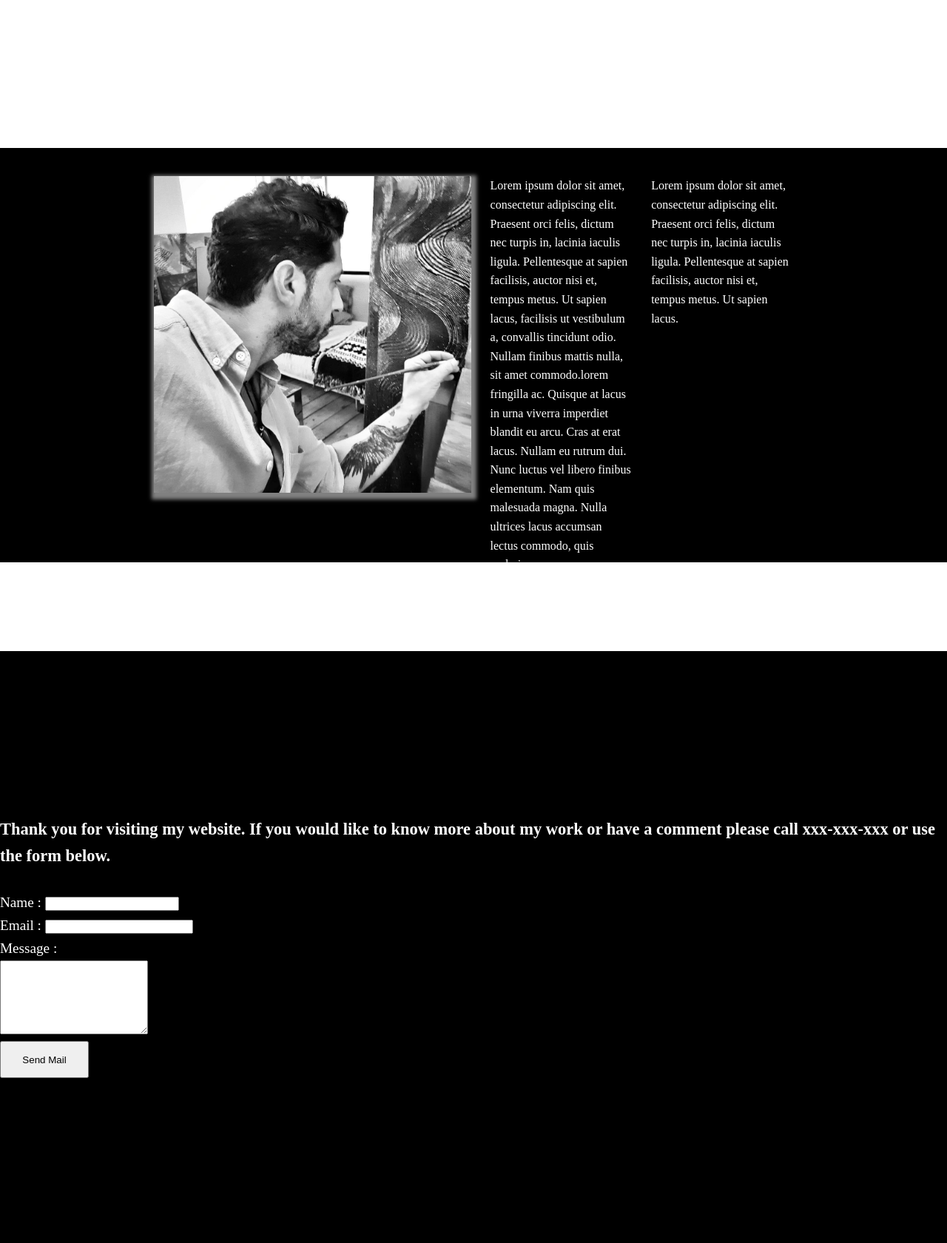
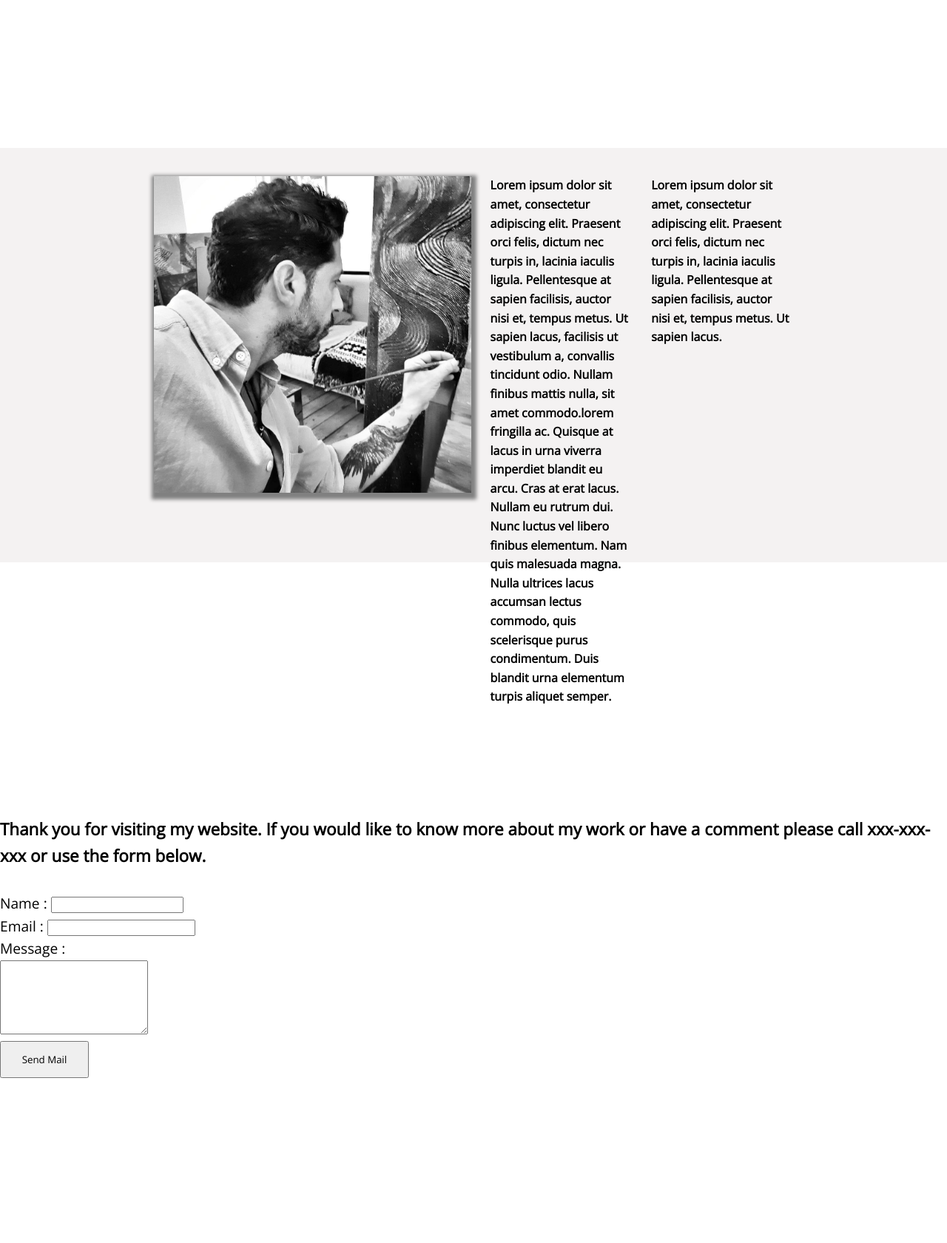
Before and after one commit to Vincenth1985/ShainHonca, a PHP site: page / in a window 1280 px wide. Shown: the part 1520-3200 px from the top of the page at 74% size. Run offline with PHP 8.4, Linux system fonts and the light colour scheme.

Commit message:
styling the website making more minimal

```diff
--- a/css/styleweb.css
+++ b/css/styleweb.css
@@ -2,6 +2,9 @@
   margin: 0;
   padding: 0;
   box-sizing: border-box;
+  font-weight: 1px;
+
+  font-family: "Open Sans", sans-serif;
 }
 
 body {
@@ -25,7 +28,7 @@ body {
   z-index: 1;
   width: 100%;
   height: 80px;
-  background-color: rgba(8, 8, 5, 0.603);
+  background-color: black;
 }
 
 .navbar ul {
@@ -43,12 +46,12 @@ body {
 .navbar ul li a {
   text-decoration: none;
   text-transform: uppercase;
-  color: #dabf93;
+  color: white;
   font-size: 3vh;
 }
 
 .navbar ul li a:hover {
-  color: skyblue;
+  color: white;
 }
 
 .headersection {
@@ -110,7 +113,7 @@ section h1 {
   justify-content: center;
   height: 70%;
   width: 100%;
-  background-color: black;
+  background-color: #4a25250f;
   padding-top: 2%;
 }
 
@@ -121,17 +124,16 @@ section h1 {
   box-shadow: 2px 4px 5px 5px grey;
 }
 #Artist h4 {
-  font-size: 1em;
-  font-weight: lighter;
+  font-size: 2m;
   width: 15%;
   margin: 1%;
-  color: white;
+  color: black;
 }
 
 #Contact {
   display: flex;
-  background-color: black;
-  color: white;
+  background-color: white;
+  color: black;
   font-size: larger;
   flex-flow: column;
   justify-content: center;
--- a/index.html
+++ b/index.html
@@ -5,10 +5,8 @@
     <meta name="viewport" content="width=device-width, initial-scale=1.0" />
     <meta http-equiv="X-UA-Compatible" content="ie=edge" />
     <link rel="stylesheet" href="/css/styleweb.css" />
-    <link
-      href="https://fonts.googleapis.com/css?family=Roboto+Mono&display=swap"
-      rel="stylesheet"
-    />
+
+    <link href="https://fonts.googleapis.com/css?family=Open+Sans:300&display=swap" rel="stylesheet">
     <title>Document</title>
   </head>
   <body>
```
